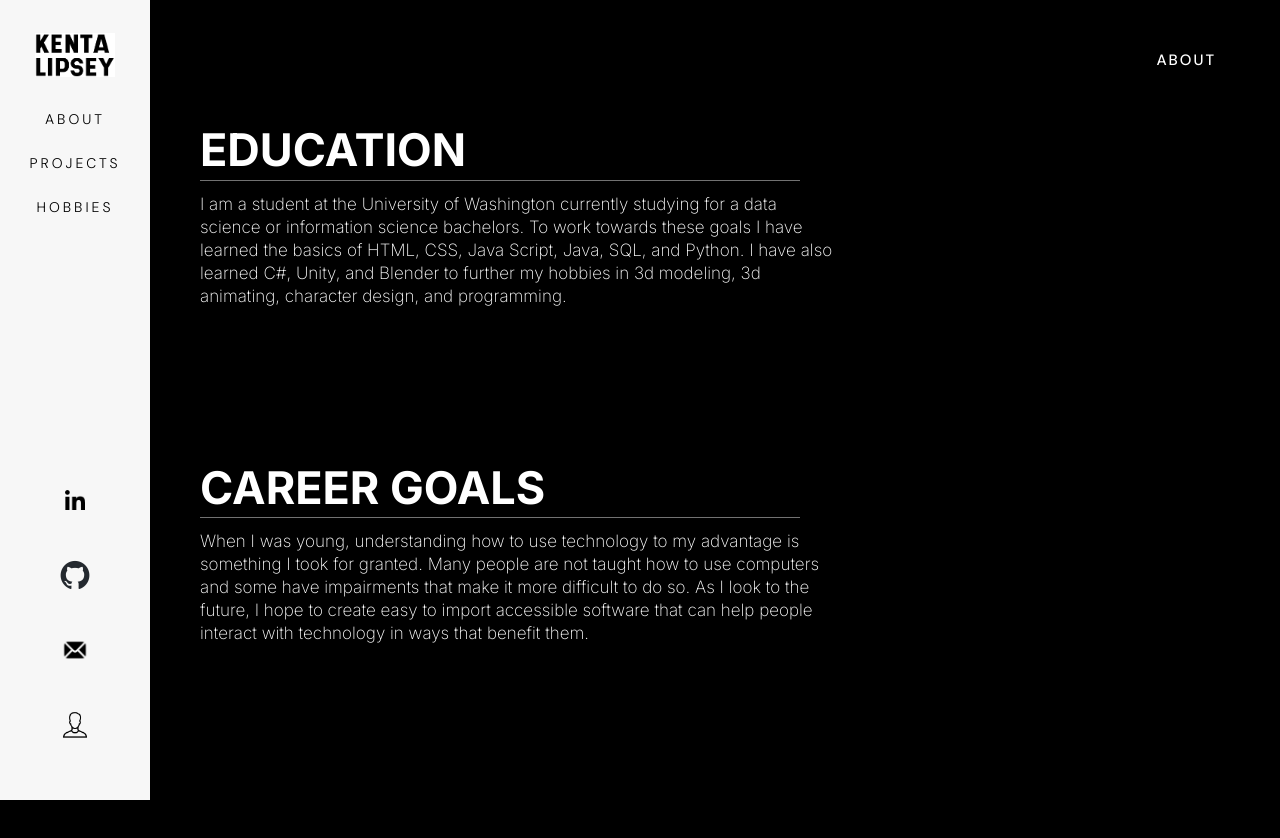
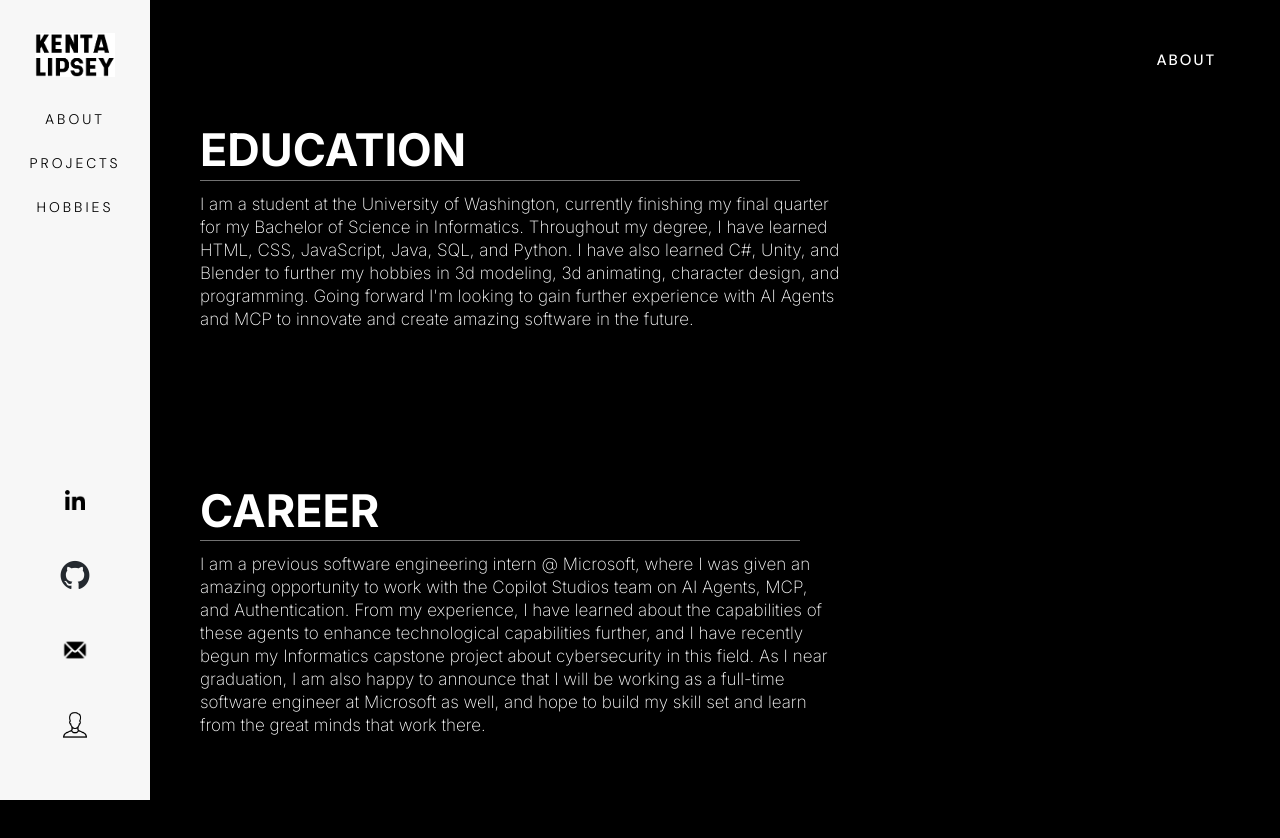
Before and after one commit to klipsey/klipsey.github.io, a plain HTML site: page about.html in a window 1280 px wide. Drawn offline with Linux system fonts and the light colour scheme; a web font is replaced by a local one.

Commit message:
Update about.html

```diff
--- a/about.html
+++ b/about.html
@@ -53,11 +53,11 @@
         <div class="all_inner">
           <div class="section">
             <div class="section_title">EDUCATION</div>
-            <div class="about_txt">I am a student at the University of Washington currently studying for a data science or information science bachelors. To work towards these goals I have learned the basics of HTML, CSS, Java Script, Java, SQL, and Python. I have also learned C#, Unity, and Blender to further my hobbies in 3d modeling, 3d animating, character design, and programming.</div>
+            <div class="about_txt">I am a student at the University of Washington, currently finishing my final quarter for my Bachelor of Science in Informatics. Throughout my degree, I have learned HTML, CSS, JavaScript, Java, SQL, and Python. I have also learned C#, Unity, and Blender to further my hobbies in 3d modeling, 3d animating, character design, and programming. Going forward I'm looking to gain further experience with AI Agents and MCP to innovate and create amazing software in the future. </div>
           </div>
           <div class="section">
-            <div class="section_title_EX">CAREER GOALS</div>
-            <div class="about_txt">When I was young, understanding how to use technology to my advantage is something I took for granted. Many people are not taught how to use computers and some have impairments that make it more difficult to do so. As I look to the future, I hope to create easy to import accessible software that can help people interact with technology in ways that benefit them. </div>
+            <div class="section_title_EX">CAREER</div>
+            <div class="about_txt">I am a previous software engineering intern @ Microsoft, where I was given an amazing opportunity to work with the Copilot Studios team on AI Agents, MCP, and Authentication. From my experience, I have learned about the capabilities of these agents to enhance technological capabilities further, and I have recently begun my Informatics capstone project about cybersecurity in this field. As I near graduation, I am also happy to announce that I will be working as a full-time software engineer at Microsoft as well, and hope to build my skill set and learn from the great minds that work there. </div>
           </div>
         </div>
       </div>
@@ -65,4 +65,5 @@
     <a href="#index" id="pageTop" class="backtoTop"></a>
     </div>
   </body>
+
 </html>
```
